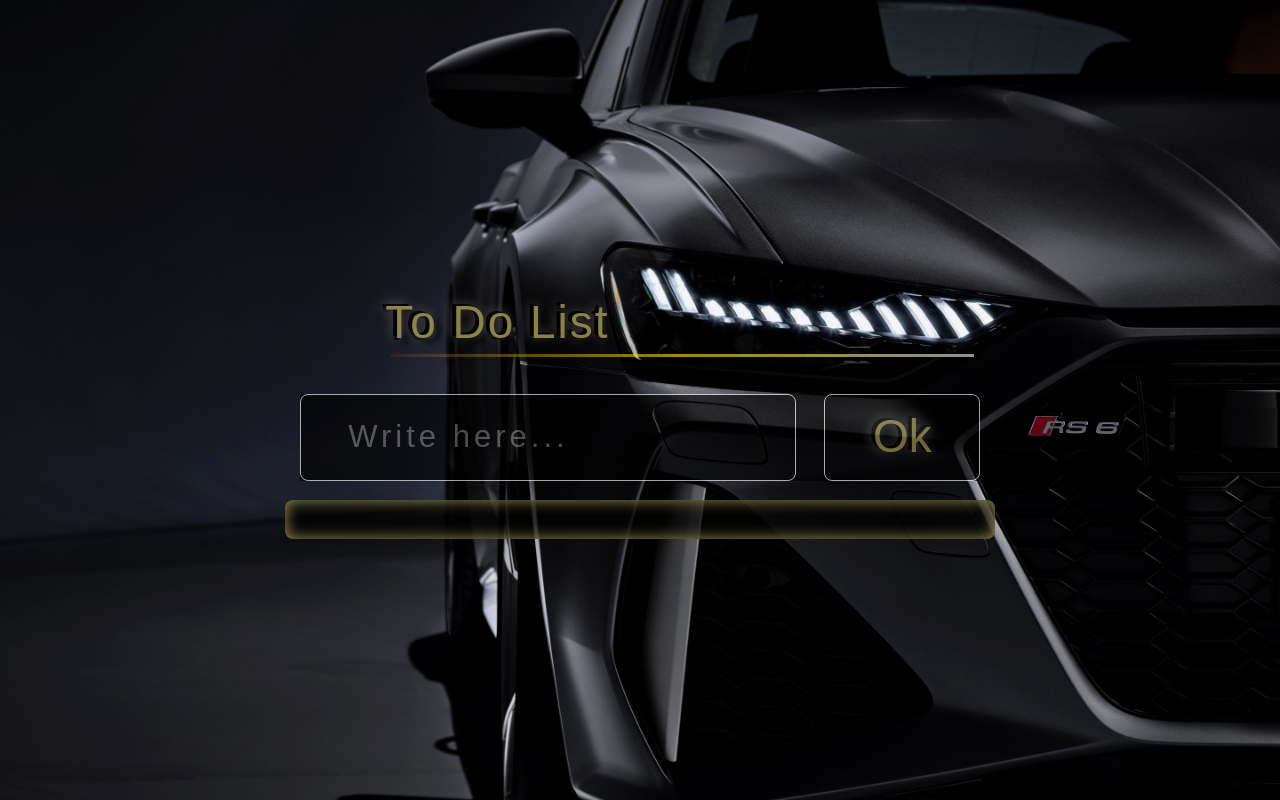
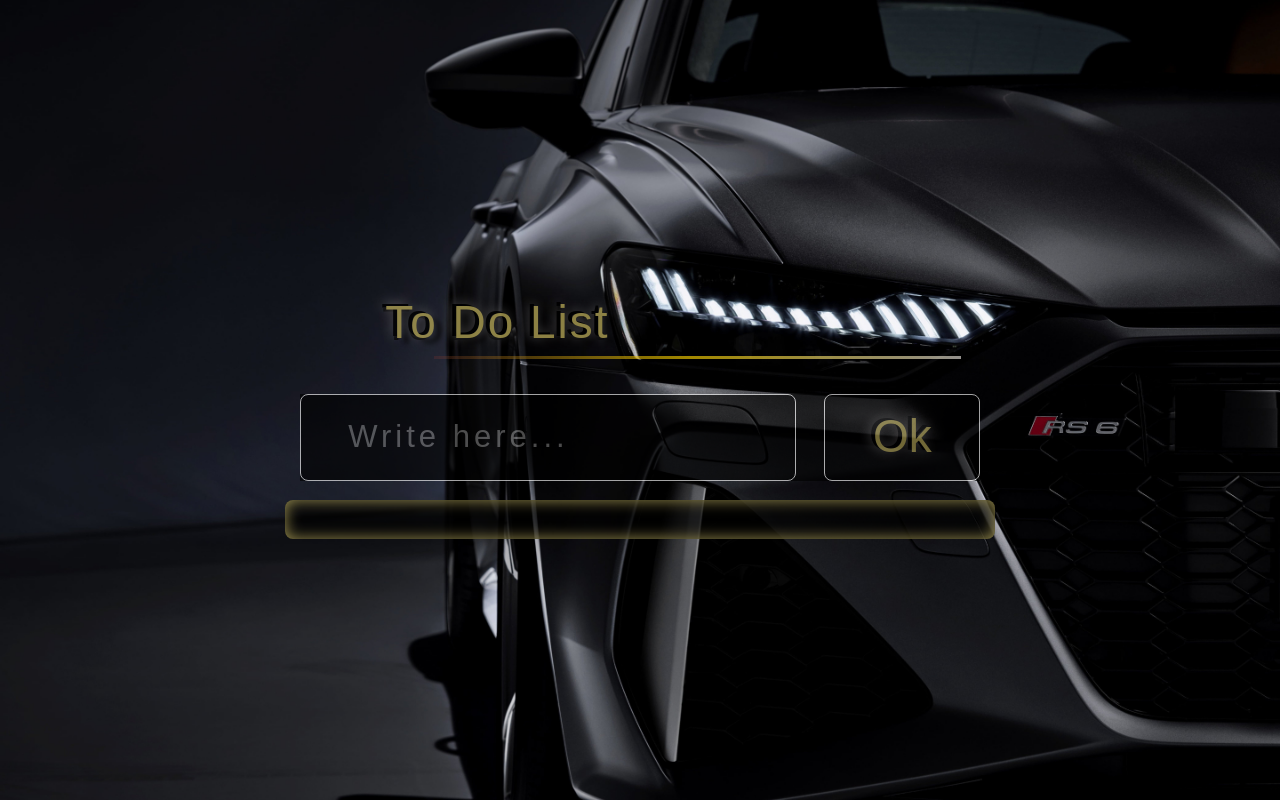
Before and after one commit to lesia-grapeniuk/dev-projects, a plain HTML site: page todo_js_car/index.html in a window 1280 px wide. Drawn offline with Linux system fonts and the light colour scheme; a web font is replaced by a local one.

Commit message:
Add files via upload

```diff
--- a/todo_js_car/src/scss/_main.scss
+++ b/todo_js_car/src/scss/_main.scss
@@ -27,6 +27,7 @@
   // .todo__title
 
   &__title {
+    position: relative;
     text-shadow: toRem(-4) toRem(-2) 0 #000, toRem(-4) toRem(-2) toRem(12) hsl(0deg 1.7% 50.22%), toRem(7) toRem(5) toRem(5) #000, toRem(-3) toRem(2) 0 #000;
     color: #aea053;
     text-align: left;
@@ -42,7 +43,7 @@
     &::after {
       content: "";
       position: absolute;
-      bottom: 60%;
+      bottom: 8%;
       right: 3%;
       height: toRem(3);
       width: 82%;
@@ -105,7 +106,6 @@
     border-radius: toRem(8);
     border: toRem(0.5) solid #fff;
     background-color: #000;
-    // opacity: 0.8;
     transition: all 0.3s;
     text-shadow: toRem(-4) toRem(-2) 0 #000, toRem(-4) toRem(-2) toRem(12) hsl(0deg 1.7% 50.22%), toRem(7) toRem(5) toRem(5) #000, toRem(3) toRem(2) 0 #000;
     color: #aea053;
@@ -188,18 +188,11 @@
       line-height: 1;
     }
 
-    // & .btnEditText {
-    //   @include adaptiveValue("width", 35, 25);
-    //   @include adaptiveValue("height", 35, 25);
-    //   background-image: url('/src/assets/images/icons/edit.svg')
-    // }
-
     & .btn-delete,
     .btn-edit-text,
     .btn-confirm {
       @include adaptiveValue("width", 35, 25);
       @include adaptiveValue("height", 35, 25);
-      background-image: url("../src/assets/images/icons/trash-icon.svg");
       background-repeat: no-repeat;
       background-size: contain;
       background-position: center;
@@ -213,6 +206,10 @@
       &:active {
         filter: saturate(-50%);
       }
+    }
+
+    & .btn-delete {
+      background-image: url("../src/assets/images/icons/trash-icon.svg");
     }
 
     & .btn-edit-text {
```
Also changed, not shown: todo_js_car/dist/style.css.
